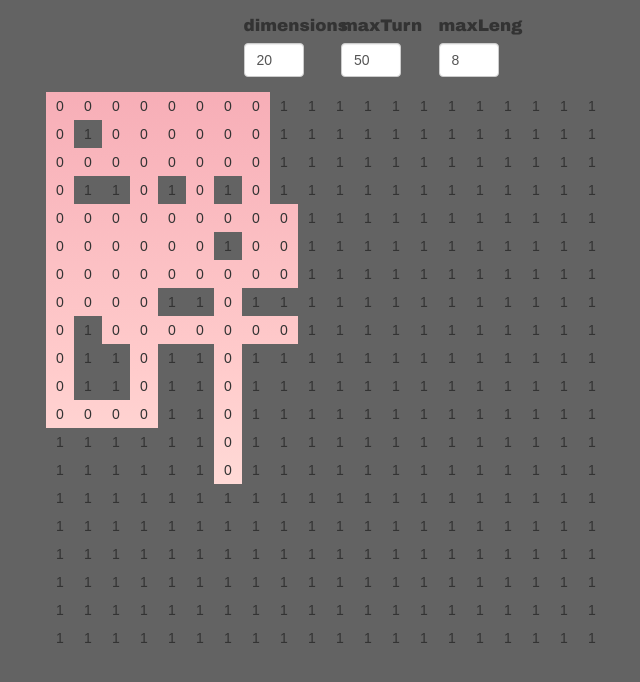
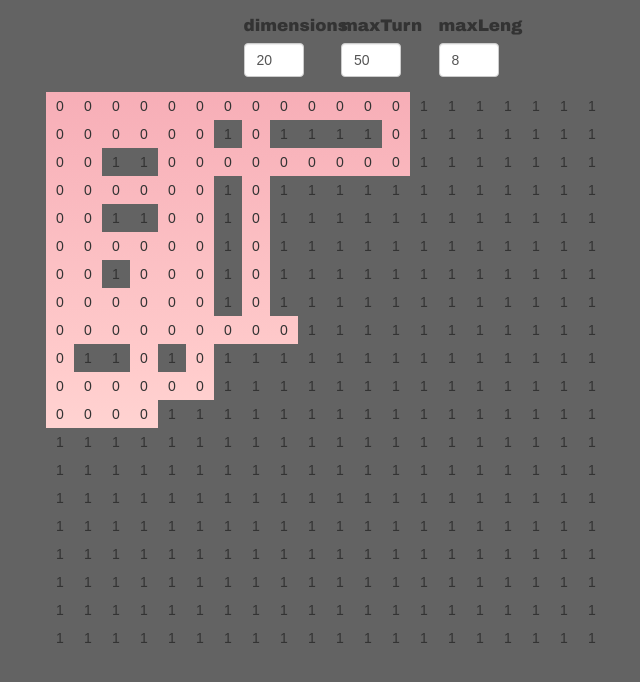
Before and after one commit to ahmaxed/mapgen, a React (Create React App) app: page / in a window 1280 px wide. Shown: the top 682 px of the page, without its empty margins (273-913 px from the left). Built offline with nearby package versions, Linux system fonts and the light colour scheme.

Commit message:
fix max edge length

```diff
--- a/src/App.js
+++ b/src/App.js
@@ -10,7 +10,7 @@
       grid:[]
     };
     this.onClick = this.onClick.bind(this);
-    this.onChange = this.onChange.bind(this)
+    this.onChange = this.onChange.bind(this);
   }
   fullArray (num, dimentions) {
     var array = [];
@@ -29,6 +29,7 @@
 onSubmit(e){
   e.preventDefault();
 }
+
 nextMove () {
 
     let dimentions = this.state.dimentions,
@@ -37,17 +38,19 @@
      fulArr = this.fullArray(1, dimentions), // save a full array;
      curRow = Math.floor(Math.random() * dimentions),// pick a random row
      curCol = Math.floor(Math.random() * dimentions),// pick a random column
-     allowedTurns = [[-1, 0],[1, 0],[0, -1],[0, 1]],// turns allowed are horizontal right/left and vertical right/left
+     allowedTurns = [[-1, 0],[1, 0],[0, -1],[0, 1]],// turns allowed are horizontal right/left and vertical right/left //left,right,up,down
      lastTurn = [3, 3];// a variable to save the last turn it could have any non -1,0,1 value
      while (maxTurn) {// while number of allowed turns are not 0 do the following
       var randTurn;// initiate variable for the turn
+
       do {// do the following and check to see if passes the condition
         randTurn = allowedTurns[Math.floor(Math.random() * allowedTurns.length)];//randomly choose a turn
         //if the player is at the edge of the map and the random turn wants to push it off map select another turn
         //if the turn is similar to the previously selected turn or is reverse of the previous turn select another turn
-      } while (((randTurn[0] === -1 * lastTurn[0]) && (randTurn[1] === -1 * lastTurn[1])) ||
+      } while (((randTurn[0] === -1 * lastTurn[0]) && (randTurn[1] === -1 * lastTurn[1])) || //lT = [1,0] //rT = [0,-1]
                ((randTurn[0] === lastTurn[0]) && (randTurn[1] === lastTurn[1])));
       var randLeng = Math.ceil(Math.random() * maxLeng);//randomly choose a length form the maximum allowed length
+
       for (var i = 0; i < randLeng; i++) {//loop over the length
 
         //break the loop if it is going out of the map
@@ -55,8 +58,8 @@
 	          ((curCol === 0) && (randTurn[1] === -1)) ||
 	          ((curRow === dimentions - 1) && (randTurn[0] === 1)) ||
 	          ((curCol === dimentions - 1) && (randTurn[1] === 1))){
-               debugger;
-            break
+	            //debugger;
+	         	break;
 	       }else{
 	         //set the value of the item to 0
 	         fulArr[curRow][curCol] = 0;
@@ -64,8 +67,8 @@
 	         curRow = curRow + randTurn[0];
 	         curCol = curCol + randTurn[1];
 	       }
+	   	lastTurn = randTurn;//set last turn to the value of the current turn
 	   }
-      lastTurn = randTurn;//set last turn to the value of the current turn
       maxTurn--;// decrement the number of turns allowed
     }
     return fulArr;// finally return the array to be drawn
```
Lines whose indentation alone changed are shown as unchanged.
